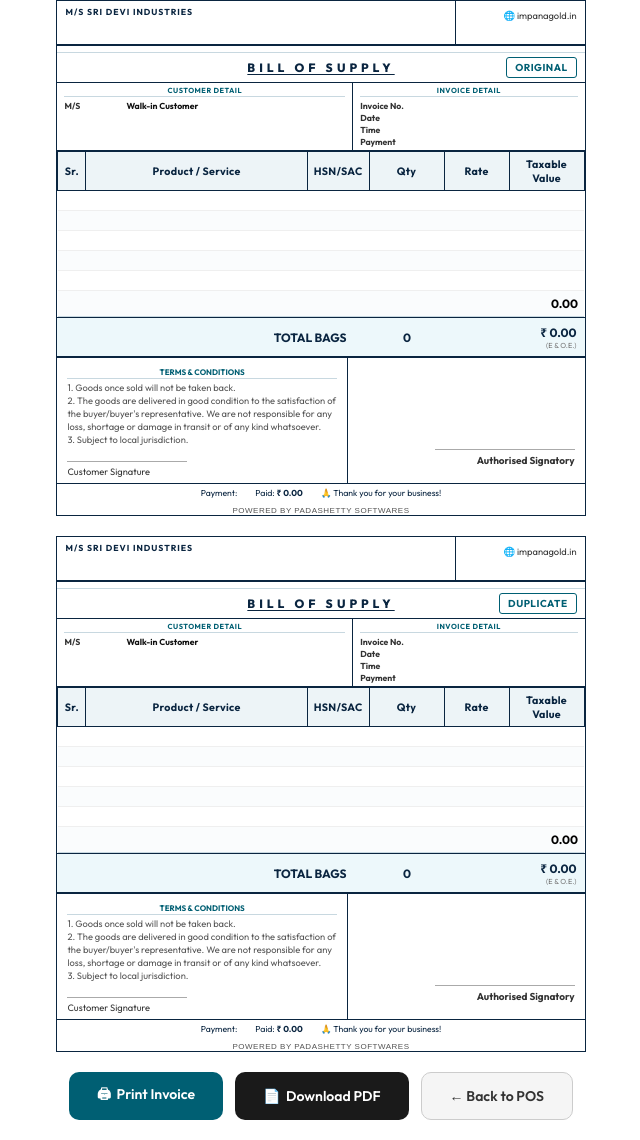
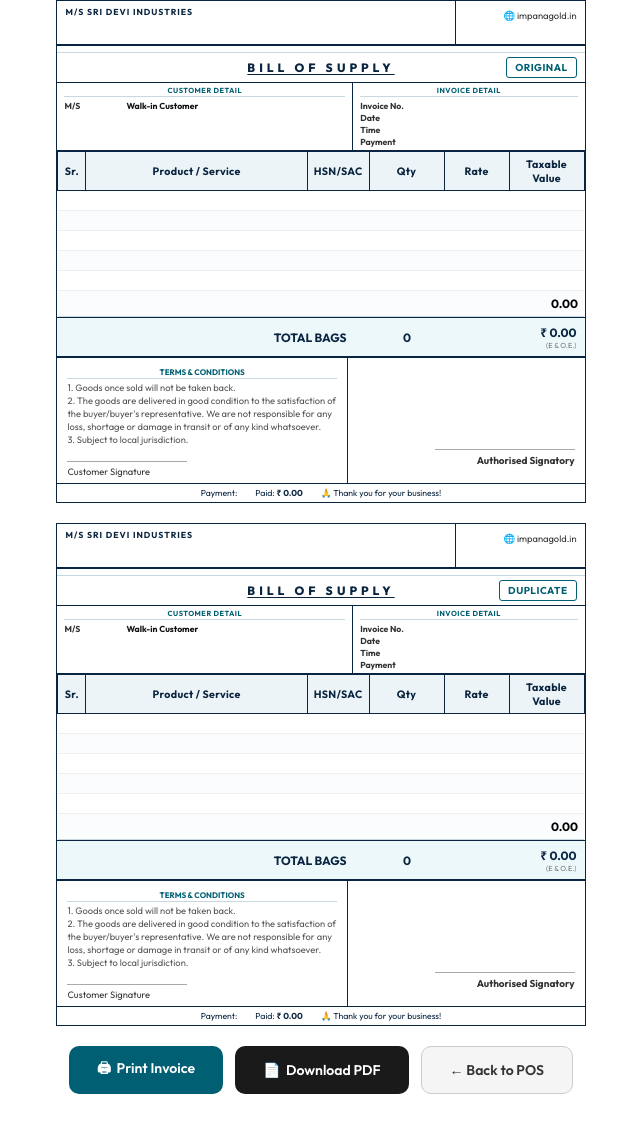
Before and after one commit to omkar381/impana-gold-billing, a Flask app: template templates/bill_print.html in a window 1280 px wide. Shown: the whole page, without its empty margins (319-959 px from the left). After the commit the page ends 1094 px from the top, so only its background shows below. Run offline with Flask 3, Linux system fonts and the light colour scheme; the template is opened without the code that fills it, so the values that code supplies are empty.

Commit message:
Remove vendor credit line from printed bill
Co-Authored-By: Claude Sonnet 5.5 <noreply@anthropic.com>
Claude-Session: https://claude.ai/code/session_01PKRvzHieBCU16qFUVgy376

```diff
--- a/templates/bill_print.html
+++ b/templates/bill_print.html
@@ -347,10 +347,6 @@
         </div>
         {% endif %}
 
-        <div style="text-align: center; font-size: 8px; color: #555; margin-top: 4px; font-family: sans-serif; text-transform: uppercase; letter-spacing: 0.5px;">
-          Powered by Padashetty Softwares
-        </div>
-
       </div>{# end .invoice #}
     </div>{# end .invoice-page #}
 
```
